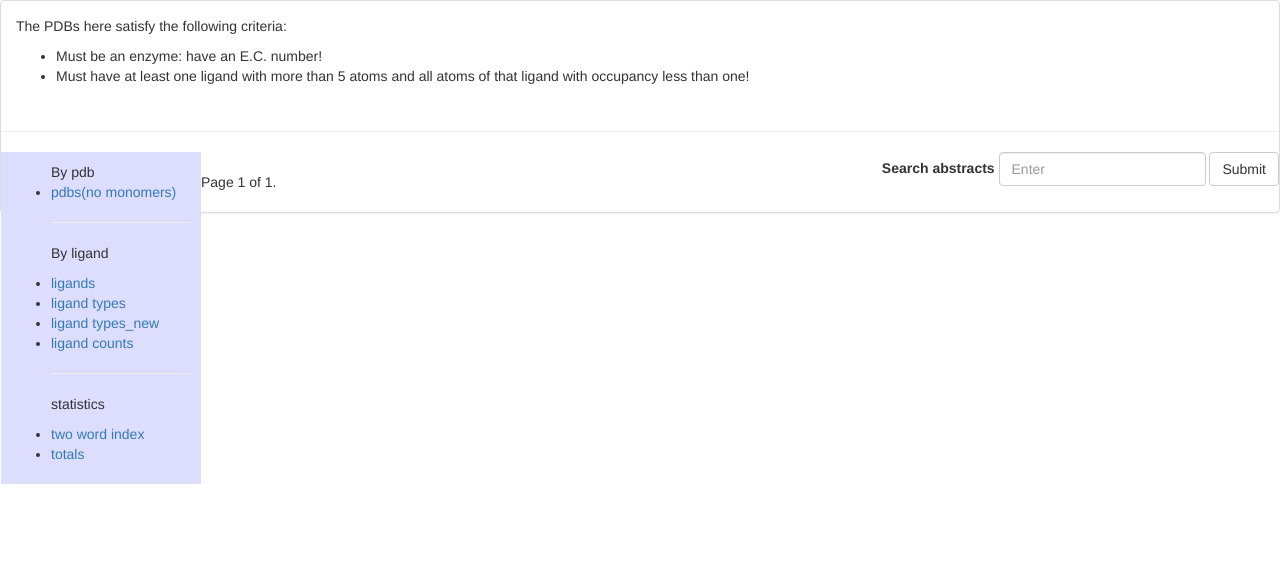
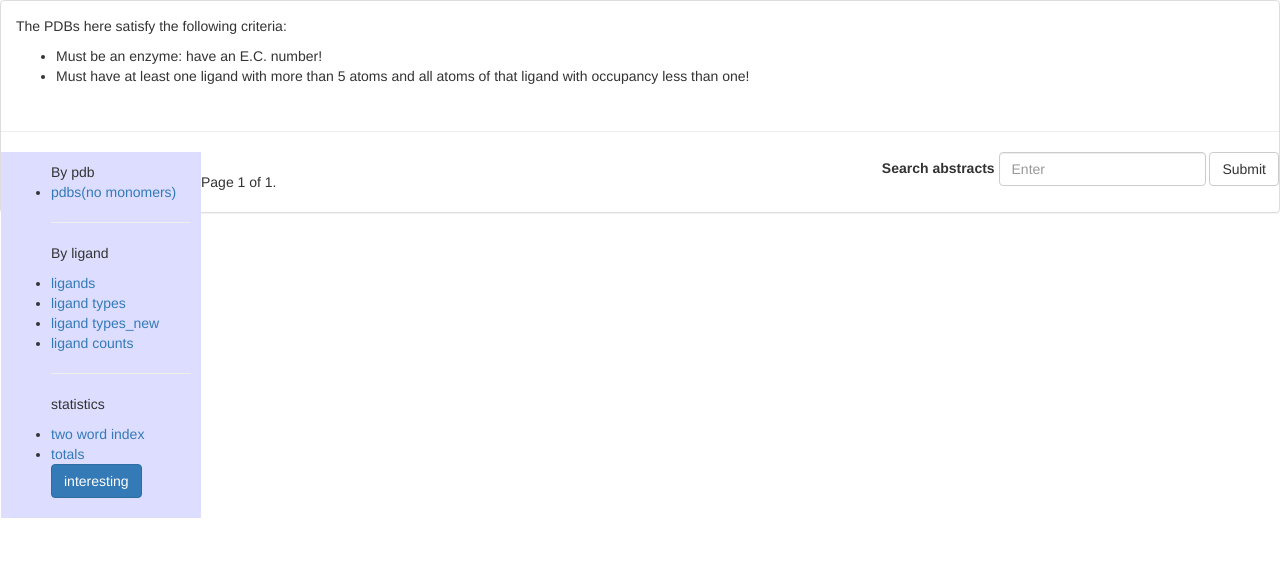
Before and after one commit to zoranstefanic/pdbligands, a Django app: page /occupancy/ligands/ in a window 1280 px wide. Shown: the top 565 px of the page. Run offline with Django 3.2, Linux system fonts and the light colour scheme; data that the repository does not hold is empty; some libraries are stand-ins or nearby versions.

Commit message:
Started to limit on interesting structures

```diff
--- a/occupancy/urls.py
+++ b/occupancy/urls.py
@@ -5,7 +5,6 @@ urlpatterns = patterns("occupancy.views",
     url(r"^search/$", 'search', name="search"),
     url(r"^totals/$", 'totals', name="totals"),
     url(r"^2index/$", 'two_word_index', name="two_word_index"),
-    url(r"^interesting/(?P<limit>\d\.\d+)?$", 'interesting', name="interesting"),
     url(r"^pdbs/$", PDBstructureList.as_view(), name="pdb_list"),
     url(r"^pdbs/(?P<pk>\d+)/$", PDBstructureDetail.as_view(), name="pdbstructure_detail"),
     url(r"^ligands/$", LigandList.as_view(), name="ligand_list"),
@@ -14,4 +13,5 @@ urlpatterns = patterns("occupancy.views",
     url(r"^ligand_types_new/$", 'ligand_types_new', name="ligand_types_new"),
     url(r"^ligands/(?P<pk>\d+)/$", LigandDetail.as_view(), name="ligand_detail"),
     url(r"^ligand_counts/$", 'ligand_counts', name="ligand_counts"),
+    url(r"^interesting/(?P<limit>\d\.\d+)?$", 'interesting', name="interesting"),
 )
--- a/occupancy/views.py
+++ b/occupancy/views.py
@@ -83,9 +83,10 @@ def ligand_pdbs(request,code):
     pdbs = PDBstructure.objects.filter(ligands__code=code)
     return render(request,'occupancy/pdbstructure_list.html',{'object_list':pdbs,'form':SearchForm})
 
-def interesting(request,limit=0.1):
-    pdb_ligands = PDBstructure.objects.annotate(num_ligands=Count('ligands'))
+def interesting(request,limit):
+    pdb_ligands = PDBS.annotate(num_ligands=Count('ligands'))
     two_or_more_ligands = pdb_ligands.exclude(num_ligands=1)
+    if not limit: limit = 0.1
     limit = float(limit)
     ret = []
     for s in two_or_more_ligands:
--- a/templates/base.html
+++ b/templates/base.html
@@ -38,6 +38,7 @@ img.pdb_image { float:left;}
 	<p>statistics</p>
 	<li><a href="/occupancy/2index/">two word index</a></li>
 	<li><a href="/occupancy/totals/">totals</a></li>
+	<a class="btn btn-primary" href="/occupancy/interesting/">interesting</a>
 	</ul>
 	</div>
 {% endblock %}
```
